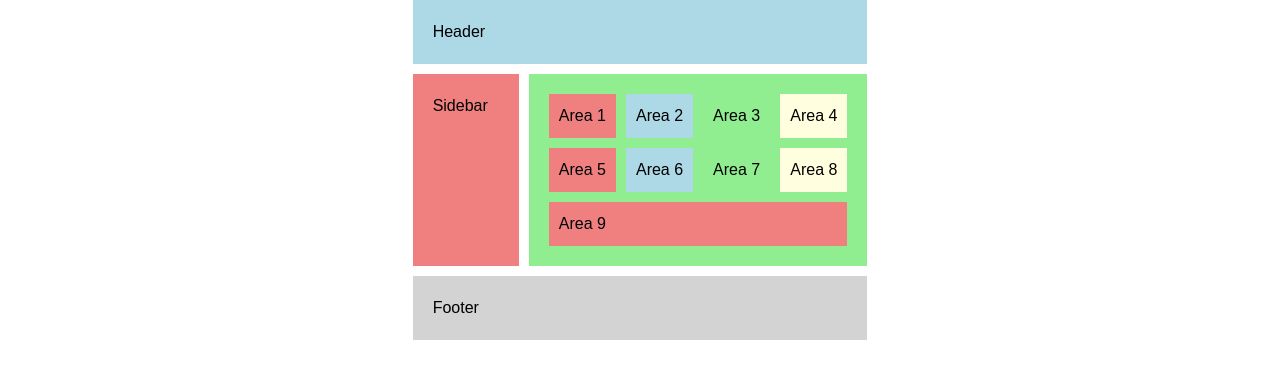
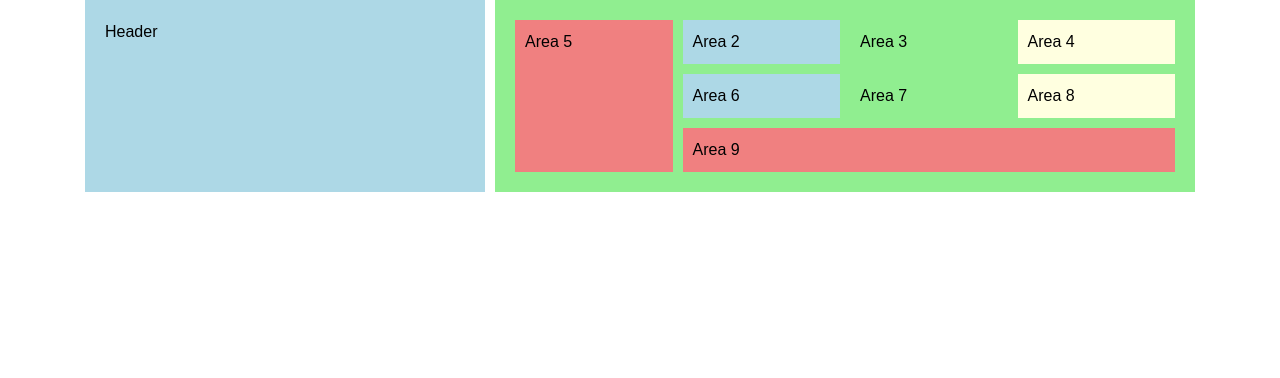
Before and after one commit to Deyvid-Kasteh/meu_portfolio_em_next, a Next.js app: page / in a window 1280 px wide. Shown: the top 378 px of the page. Built offline with nearby package versions, Linux system fonts and the light colour scheme.

Commit message:
continuando nas melhorias

```diff
--- a/src/app/components/Container2.tsx
+++ b/src/app/components/Container2.tsx
@@ -4,6 +4,140 @@ type Container2Props = {};
 
 const Container2: React.FC<Container2Props> = () => {
     return (
+      // <div
+      //   style={{
+      //     display: "grid",
+      //     gridTemplateAreas: `"header header header header"
+      //                    "sidebar main main main"
+      //                    "footer footer footer footer"`,
+      //     gridTemplateColumns: "1fr 3fr",
+      //     gap: "10px",
+      //   }}
+      // >
+      //   <div
+      //     style={{
+      //       gridArea: "header",
+      //       backgroundColor: "lightblue",
+      //       padding: "20px",
+      //     }}
+      //   >
+      //     Header
+      //   </div>
+      //   <div
+      //     style={{
+      //       gridArea: "sidebar",
+      //       backgroundColor: "lightcoral",
+      //       padding: "20px",
+      //     }}
+      //   >
+      //     Sidebar
+      //   </div>
+      //   <div
+      //     style={{
+      //       gridArea: "main",
+      //       backgroundColor: "lightgreen",
+      //       padding: "20px",
+      //       display: "grid",
+      //       gridTemplateAreas: `"area1 area1 area3 area4"
+      //                        "area5 area6 area8 area8"
+      //                        "area9 area9 area9 area9"`,
+      //       gridTemplateColumns: "1fr 1fr 1fr 1fr",
+      //       gap: "10px",
+      //     }}
+      //   >
+      //     <div
+      //       style={{
+      //         gridArea: "area1",
+      //         backgroundColor: "lightcoral",
+      //         padding: "10px",
+      //       }}
+      //     >
+      //       Area 1
+      //     </div>
+      //     {/* <div
+      //       style={{
+      //         gridArea: "area2",
+      //         backgroundColor: "lightblue",
+      //         padding: "10px",
+      //       }}
+      //     >
+      //       Area 2
+      //     </div> */}
+      //     <div
+      //       style={{
+      //         gridArea: "area3",
+      //         backgroundColor: "lightgreen",
+      //         padding: "10px",
+      //       }}
+      //     >
+      //       Area 3
+      //     </div>
+      //     <div
+      //       style={{
+      //         gridArea: "area4",
+      //         backgroundColor: "lightyellow",
+      //         padding: "10px",
+      //       }}
+      //     >
+      //       Area 4
+      //     </div>
+      //     <div
+      //       style={{
+      //         gridArea: "area5",
+      //         backgroundColor: "lightcoral",
+      //         padding: "10px",
+      //       }}
+      //     >
+      //       Area 5
+      //     </div>
+      //     <div
+      //       style={{
+      //         gridArea: "area6",
+      //         backgroundColor: "lightblue",
+      //         padding: "10px",
+      //       }}
+      //     >
+      //       Area 6
+      //     </div>
+      //     {/* <div
+      //       style={{
+      //         gridArea: "area7",
+      //         backgroundColor: "lightgreen",
+      //         padding: "10px",
+      //       }}
+      //     >
+      //       Area 7
+      //     </div> */}
+      //     <div
+      //       style={{
+      //         gridArea: "area8",
+      //         backgroundColor: "lightyellow",
+      //         padding: "10px",
+      //       }}
+      //     >
+      //       Area 8
+      //     </div>
+      //     <div
+      //       style={{
+      //         gridArea: "area9",
+      //         backgroundColor: "lightcoral",
+      //         padding: "10px",
+      //       }}
+      //     >
+      //       Area 9
+      //     </div>
+      //   </div>
+      //   <div
+      //     style={{
+      //       gridArea: "footer",
+      //       backgroundColor: "lightgray",
+      //       padding: "20px",
+      //     }}
+      //   >
+      //     Footer
+      //   </div>
+      // </div>
+
       <div
         style={{
           display: "grid",
@@ -11,6 +145,7 @@ const Container2: React.FC<Container2Props> = () => {
                          "sidebar main main main"
                          "footer footer footer footer"`,
           gridTemplateColumns: "1fr 3fr",
+          gridTemplateRows: "100px 200px auto",
           gap: "10px",
         }}
       >
@@ -42,6 +177,7 @@ const Container2: React.FC<Container2Props> = () => {
                              "area5 area6 area7 area8"
                              "area9 area9 area9 area9"`,
             gridTemplateColumns: "1fr 1fr 1fr 1fr",
+            // gridTemplateRows: "50px 50px 50px",
             gap: "10px",
           }}
         >
--- a/src/app/components/container3.tsx
+++ b/src/app/components/container3.tsx
@@ -1,25 +1,25 @@
 import React from 'react';
 
-type container3Props = {
+type Container3Props = {
 
 };
 
-const container3:React.FC<container3Props> = () => {
+const Container3:React.FC<Container3Props> = () => {
 
     return (
       <div
         style={{
           display: "grid",
-          gridTemplateAreas: `"header header header header"
-                         "sidebar main main main"
-                         "footer footer footer footer"`,
-          gridTemplateColumns: "1fr 3fr",
+          gridTemplateAreas: `
+          "apresentacao portifoio"
+          `,
+          gridTemplateColumns: "400px 700px",
           gap: "10px",
         }}
       >
         <div
           style={{
-            gridArea: "header",
+            gridArea: "apresentacao",
             backgroundColor: "lightblue",
             padding: "20px",
           }}
@@ -28,27 +28,18 @@ const container3:React.FC<container3Props> = () => {
         </div>
         <div
           style={{
-            gridArea: "sidebar",
-            backgroundColor: "lightcoral",
-            padding: "20px",
-          }}
-        >
-          Sidebar
-        </div>
-        <div
-          style={{
-            gridArea: "main",
+            gridArea: "portifoio",
             backgroundColor: "lightgreen",
             padding: "20px",
             display: "grid",
-            gridTemplateAreas: `"area1 area2 area3 area4"
+            gridTemplateAreas: `"area5 area2 area3 area4"
                              "area5 area6 area7 area8"
-                             "area9 area9 area9 area9"`,
+                             "area5 area9 area9 area9"`,
             gridTemplateColumns: "1fr 1fr 1fr 1fr",
             gap: "10px",
           }}
         >
-          <div
+          {/* <div
             style={{
               gridArea: "area1",
               backgroundColor: "lightcoral",
@@ -56,7 +47,7 @@ const container3:React.FC<container3Props> = () => {
             }}
           >
             Area 1
-          </div>
+          </div> */}
           <div
             style={{
               gridArea: "area2",
@@ -130,7 +121,7 @@ const container3:React.FC<container3Props> = () => {
             Area 9
           </div>
         </div>
-        <div
+        {/* <div
           style={{
             gridArea: "footer",
             backgroundColor: "lightgray",
@@ -138,8 +129,8 @@ const container3:React.FC<container3Props> = () => {
           }}
         >
           Footer
-        </div>
+        </div> */}
       </div>
     );
 }
-export default container3;
+export default Container3;
--- a/src/app/page.tsx
+++ b/src/app/page.tsx
@@ -1,6 +1,7 @@
 import Navbar from "./components/Navbar";
 import Container from "./components/Container";
 import Container2 from "./components/Container2";
+import Container3 from "./components/Container3";
 
 
 export default function Home() {
@@ -11,7 +12,8 @@ export default function Home() {
     // </div>
     <div style={{display: "flex", justifyContent: "center", alignItems: "center"}}>
       {/* <Container /> */}
-      <Container2/>
+      {/* <Container2 /> */}
+      <Container3/>
     </div>
   );
 }
```
